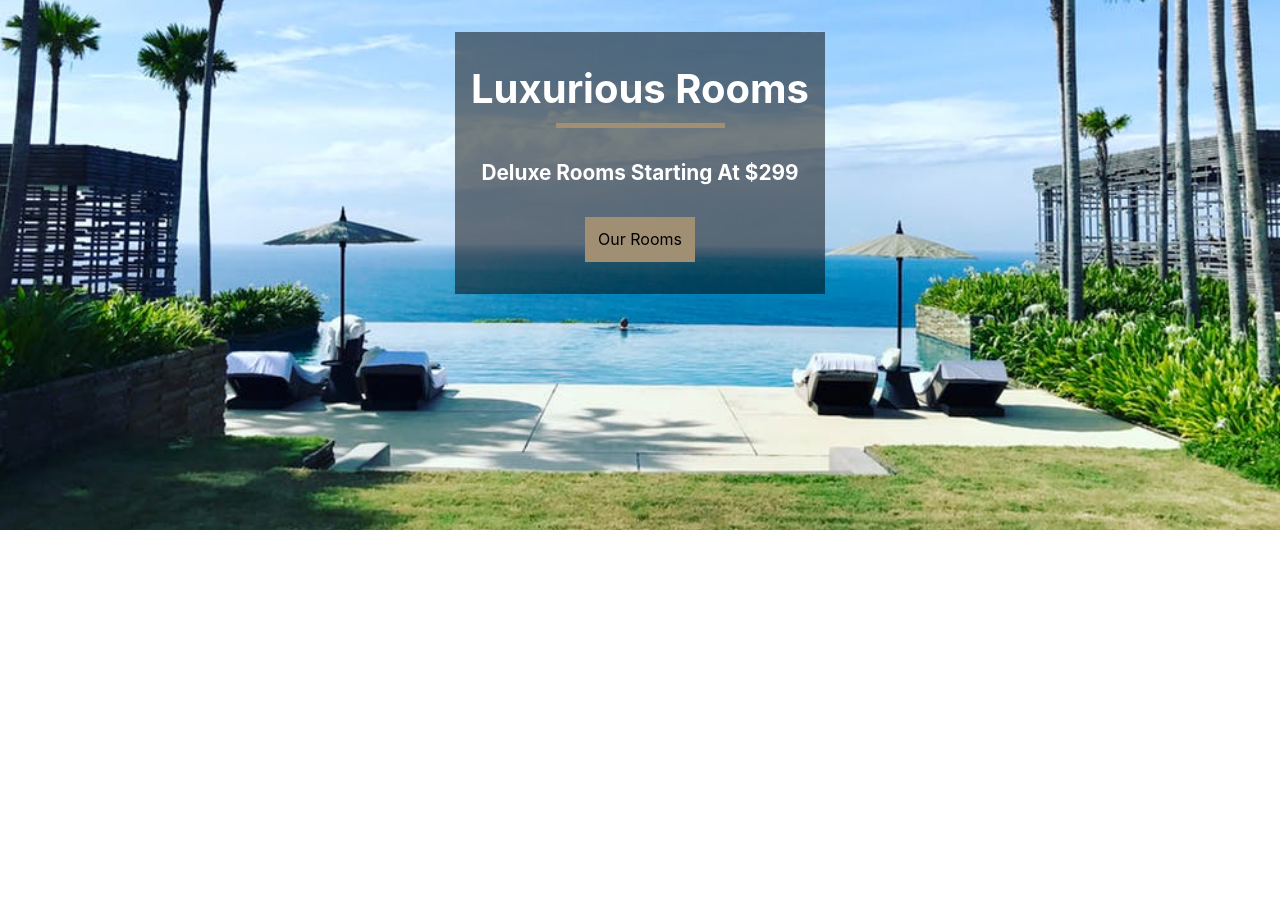
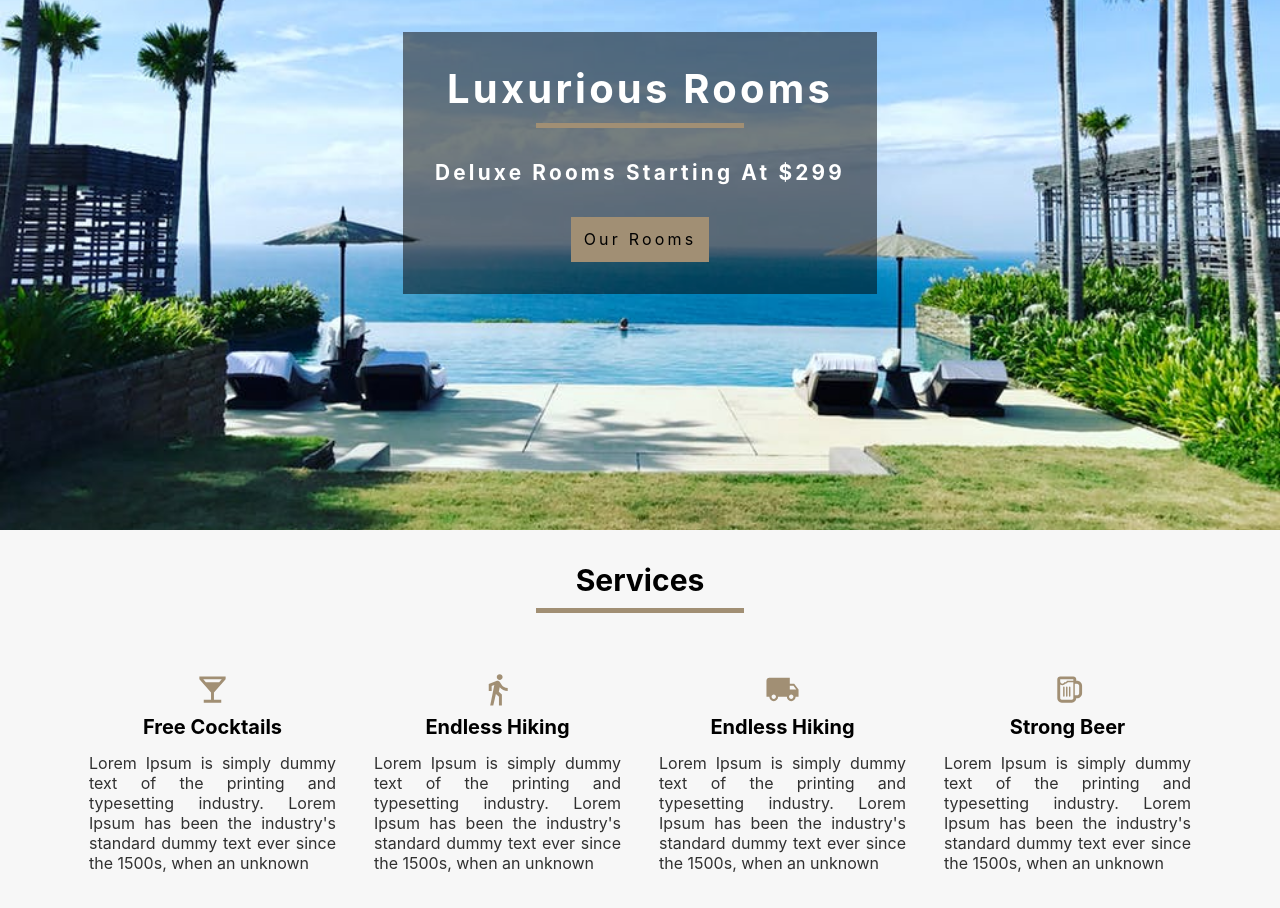
Before and after one commit to tranhieu99/resort, a React (Create React App) app: page / in a window 1280 px wide. Shown: the part 280-1188 px from the top of the page. Before the commit the page ends 810 px from the top, so only its background shows below. Built offline with nearby package versions, Linux system fonts and the light colour scheme.

Commit message:
add service section for homepage and set up featured room section

```diff
--- a/src/App.css
+++ b/src/App.css
@@ -135,10 +135,11 @@ display: none;
     min-height: 60vh;
 }
 .banner {
-    padding: 2rem 1rem;
+    padding: 2rem 2rem;
     background: rgba(0,0,0,0.5);
     display: inline-block;
     text-align: center;
+    letter-spacing: .2rem;
 }
 .btn-primary {
     color: black;
@@ -163,7 +164,7 @@ display: none;
 
 .divider {
     height: 5px;
-    width: 50%;
+    width: 13rem;
     background: var(--primary-color);
     margin: .6rem auto;
 }
@@ -176,3 +177,45 @@ display: none;
     margin: 2rem 0px;
     text-transform: capitalize;
 }
+.section-title {
+    text-align: center;
+    text-transform: capitalize;
+    font-size: 20px;
+}
+.__services {
+    padding: 2rem;
+    background: var(--main-bg-color);
+}
+.__services-some {
+    display: flex;
+    justify-content: center;
+    align-items: center;
+}
+
+.__services-service {
+    display: flex;
+    flex-direction: column;
+    justify-content: center;
+    align-items: center;
+    padding: 19px;
+    text-align: justify;
+}
+
+.__services-service h6 {
+    font-size: 20px;
+    text-transform: capitalize;
+}
+
+.__services-service span {
+    font-size: 35px;
+    color: var(--primary-color);
+}
+
+.baongoai.__services-some {
+    margin-top: 40px;
+}
+
+.__services-service p {
+    margin-top: 14px;
+    color: #313131;
+}
--- /dev/null
+++ b/src/components/FeaturedRooms.js
@@ -0,0 +1,13 @@
+import React, { Component } from 'react'
+
+import {roomContext} from '../context'
+export default class FeaturedRooms extends Component {
+    static contextType = roomContext;
+    render() {
+    const {greeting, name} = this.context;
+        return (
+            <div>
+            </div>
+        )
+    }
+}
--- /dev/null
+++ b/src/components/Services.js
@@ -0,0 +1,55 @@
+import React from 'react'
+
+import { MdLocalBar,MdDirectionsWalk,MdLocalShipping } from "react-icons/md";
+import { TiBeer } from "react-icons/ti";
+
+
+import Title from './Title'
+export default class Services extends React.Component{
+    constructor(props){
+        super(props)
+        this.state = {
+            services: [
+                {
+                    icon: <MdLocalBar />,
+                    title: "Free cocktails",
+                    info: "Lorem Ipsum is simply dummy text of the printing and typesetting industry. Lorem Ipsum has been the industry's standard dummy text ever since the 1500s, when an unknown "
+                },
+                {
+                    icon: <MdDirectionsWalk />,
+                    title: "Endless hiking",
+                    info: "Lorem Ipsum is simply dummy text of the printing and typesetting industry. Lorem Ipsum has been the industry's standard dummy text ever since the 1500s, when an unknown "
+                },
+                {
+                    icon: <MdLocalShipping />,
+                    title: "Endless hiking",
+                    info: "Lorem Ipsum is simply dummy text of the printing and typesetting industry. Lorem Ipsum has been the industry's standard dummy text ever since the 1500s, when an unknown "
+                },
+                {
+                    icon: <TiBeer />,
+                    title: "Strong beer",
+                    info: "Lorem Ipsum is simply dummy text of the printing and typesetting industry. Lorem Ipsum has been the industry's standard dummy text ever since the 1500s, when an unknown "
+                }
+            ]
+        }
+    }
+    render(){
+    return (
+        <div className ="__services">
+            <Title title = "Services" />
+            <div className = "baongoai __services-some">
+                {
+                this.state.services.map((item,index)=>{
+                  return (  <div className = "__services-service" key = {index}>
+                        <span>{item.icon}</span>
+                        <h6>{item.title}</h6>
+                        <p>{item.info}</p>
+                    </div>
+                  )
+                })
+                }
+            </div>
+        </div>
+    )
+    }
+}
--- /dev/null
+++ b/src/components/Title.js
@@ -0,0 +1,10 @@
+import React from 'react'
+
+export default function Title({title}) {
+    return (
+        <div className="section-title">
+            <h2> {title}</h2>
+            <div className = "divider"></div>
+        </div>
+    )
+}
--- /dev/null
+++ b/src/context.js
@@ -0,0 +1,23 @@
+import React, { Component } from 'react'
+
+const roomContext = React.createContext();
+class RoomProvider extends Component {
+    state = {
+        greeting :"Hello",
+        name: "Hieu"
+    }
+    render() {
+        return (
+            <div>
+                <roomContext.Provider value = {{...this.state}}>
+                    {this.props.children}
+                </roomContext.Provider>
+            </div>
+        )
+    }
+}
+const roomConsumer = roomContext.Consumer;
+
+export {
+    RoomProvider, roomContext, roomConsumer
+};
--- a/src/page/Home.js
+++ b/src/page/Home.js
@@ -5,16 +5,23 @@ import {Link} from 'react-router-dom'
 
 import Hero from '../components/Hero'
 import Banner from '../components/Banner'
-
+import Services from '../components/Services'
+import FeaturedRooms from '../components/FeaturedRooms'
+import {RoomProvider} from '../context'
 export default class Home extends Component {
     render() {
         return (
-            <Hero >
+            <RoomProvider>
+            <>
+            <Hero>
                 <Banner title ="luxurious rooms" subtitle = "deluxe rooms starting at $299">
                     <Link to = "/rooms" className="btn-primary"> Our Rooms </Link>
                 </Banner>
-
             </Hero>
+            <Services />
+            <FeaturedRooms />
+            </>
+            </RoomProvider>
         )
     }
 }
```
